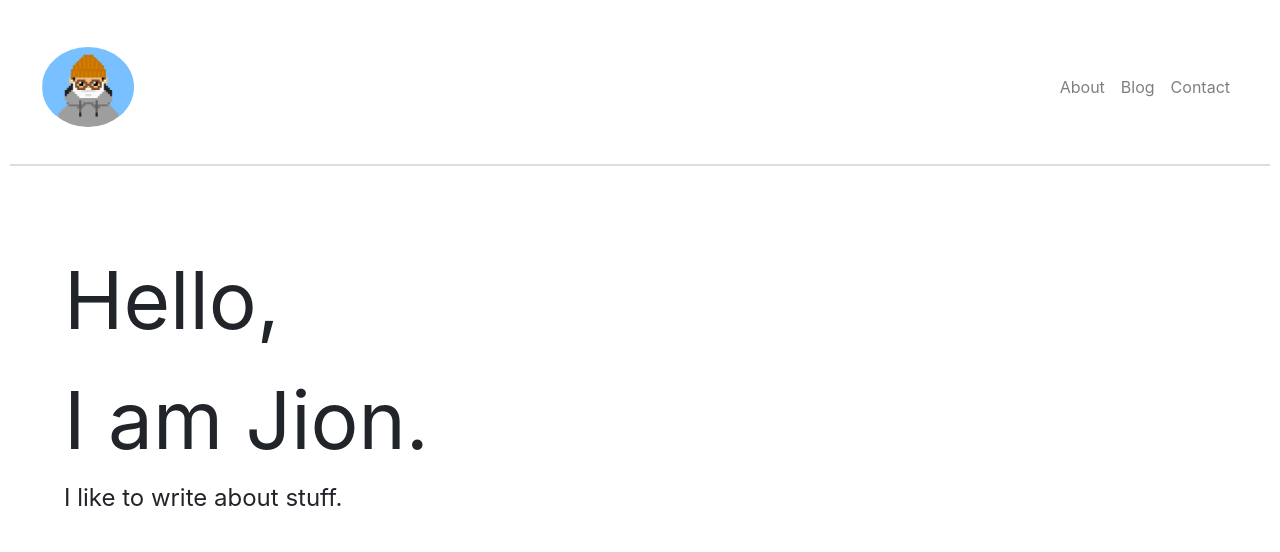
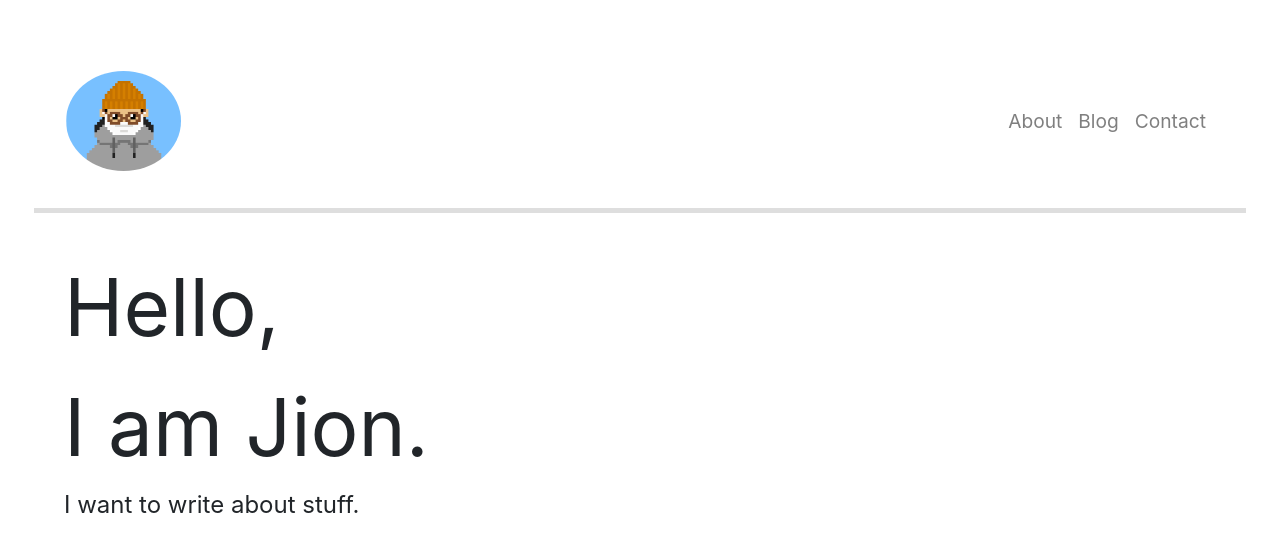
Before and after one commit to jeeyawn/personal-website, a React (Create React App) app: page / in a window 1280 px wide. Shown: the top 552 px of the page. Built offline with nearby package versions, Linux system fonts and the light colour scheme.

Commit message:
publish on github page

```diff
--- a/package.json
+++ b/package.json
@@ -1,4 +1,5 @@
 {
+  "homepage": "http://jeeyawn.github.io/personal-website",
   "name": "personal-website",
   "version": "0.1.0",
   "private": true,
--- a/src/components/homepage.component.js
+++ b/src/components/homepage.component.js
@@ -3,11 +3,11 @@ import React, { Component } from 'react';
 export default class Homepage extends Component {
     render() {
         return (
-            <div style={{'padding': '4rem'}}>
+            <div style={{'padding-left': '4rem'}}>
                 <div style={{'font-size': '5rem'}}>
                     Hello, <br /> I am Jion.
                 </div>
-                <div style={{'font-size':'1.5rem'}}>I like to write about stuff. </div>
+                <div style={{'font-size':'1.5rem'}}>I want to write about stuff. </div>
             </div>
 
         )
--- a/src/components/navigationbar.component.js
+++ b/src/components/navigationbar.component.js
@@ -13,13 +13,14 @@ export default class NavigationBar extends Component {
                     style={{'flexDirection': 'row',
                             'justifyContent':'space-between',
                             'padding':'2em',
-                            'border-bottom': '2px #dedede solid'}}
+                            'margin': '1.5em',
+                            'border-bottom': '5px #dedede solid'}}
                  >
                     <Navbar.Brand>
-                        <Image src={profile} roundedCircle fluid style={{'height':'4em'}}/>
+                        <Image src={profile} roundedCircle fluid style={{'height':'5em'}}/>
                     </Navbar.Brand>
 
-                    <Nav>
+                    <Nav style={{'font-size':'1.2em', 'font-color':'black'}}>
                         <Nav.Link> About </Nav.Link>
                         <Nav.Link> Blog </Nav.Link>
                         <Nav.Link> Contact </Nav.Link>
```
